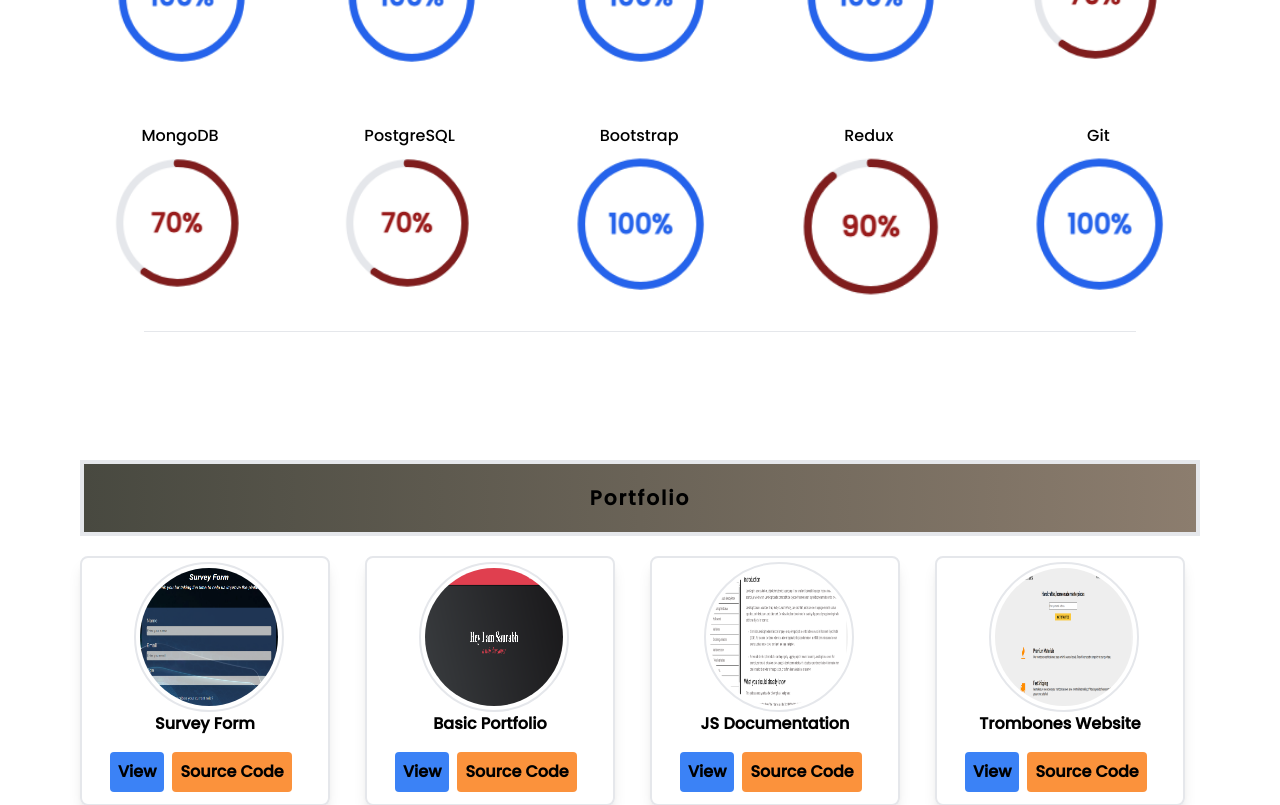
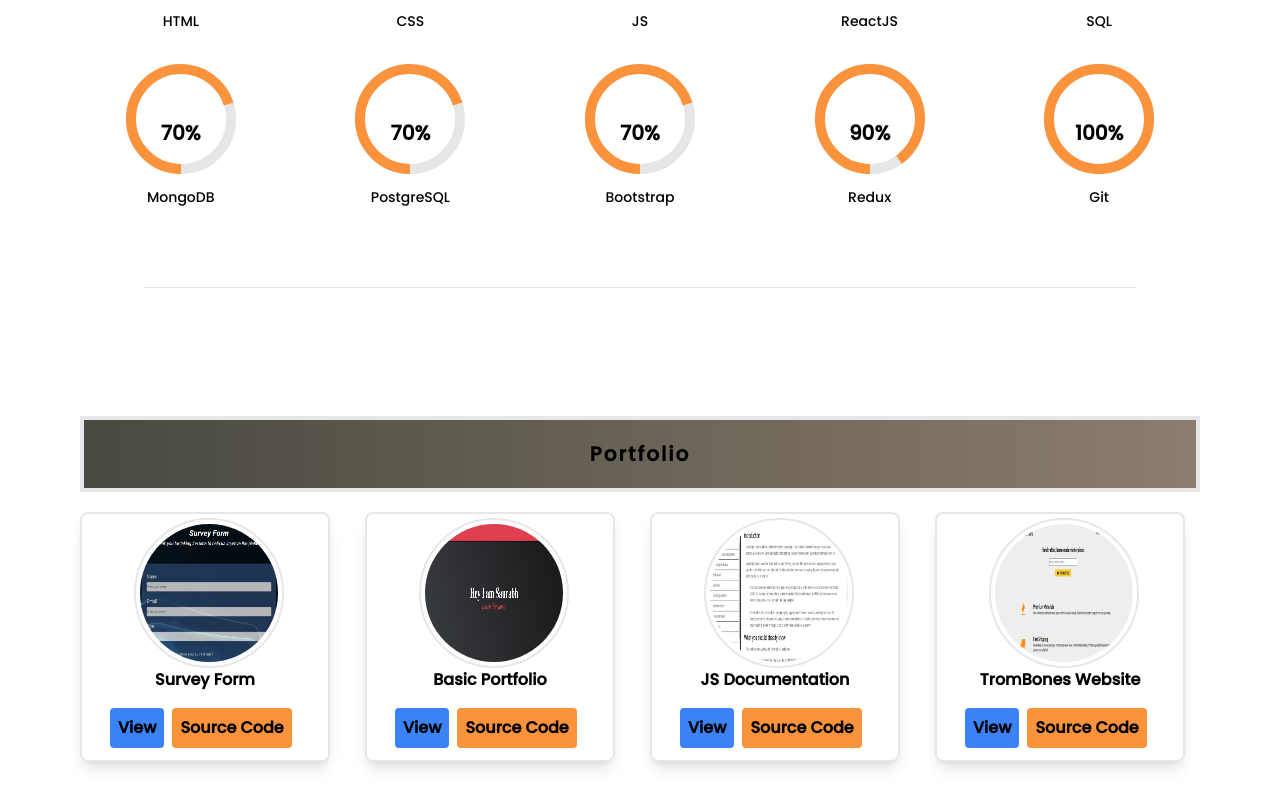
Before and after one commit to saurabhtiw24/portfolio, a React (Vite) app: page / in a window 1280 px wide. Shown: the part 1520-2325 px from the top of the page. Built offline with nearby package versions, Linux system fonts and the light colour scheme.

Commit message:
Updated code

```diff
--- a/src/components/About.jsx
+++ b/src/components/About.jsx
@@ -1,61 +1,49 @@
-import React from 'react'
-import sseventy from "../../src/assets/sseventy.png"
-import snintey from "../../src/assets/snintey.png"
-import shundred from "../../src/assets/shundred.png"
+import React, { useState, useEffect } from 'react'
+import CircularProgressBar from "./CircularProgressBar";
 
 function About() {
-  const cardItems=[
-      {
-        id:1,
-        logo:shundred,
-        name:"HTML"
-      },
-      {
-        id:2,
-        logo:shundred,
-        name:"CSS"
-      },
-      {
-        id:3,
-        logo:shundred,
-        name:"JS"
-      },
-      {
-        id:4,
-        logo:shundred,
-        name:"ReactJS"
-      },
-      {
-        id:5,
-        logo:sseventy,
-        name:"SQL"
-      },
-      {
-        id:6,
-        logo:sseventy,
-        name:"MongoDB"
-      },
-      {
-        id:7,
-        logo:sseventy,
-        name:"PostgreSQL"
-      },
-      {
-        id:8,
-        logo:shundred,
-        name:"Bootstrap"
-      },
-      {
-        id:9,
-        logo:snintey,
-        name:"Redux"
-      },
-      {
-        id:9,
-        logo:shundred,
-        name:"Git"
-      },
-    ]
+  const [percentageHTML, setPercentageHTML] = useState(0);
+  const [percentageCSS, setPercentageCSS] = useState(0);
+  const [percentageJS, setPercentageJS] = useState(0);
+  const [percentageReactJS, setPercentageReactJS] = useState(0);
+  const [percentageSQL, setPercentageSQL] = useState(0);
+  const [percentageMongoDB, setPercentageMongoDB] = useState(0);
+  const [percentagePostgreSQL, setPercentagePostgreSQL] = useState(0);
+  const [percentageBootstrap, setPercentageBootstrap] = useState(0);
+  const [percentageRedux, setPercentageRedux] = useState(0);
+  const [percentageGit, setPercentageGit] = useState(0);
+
+  useEffect(() => {
+    // Simulate animation by gradually increasing percentage
+    const interval = setInterval(() => {
+      setPercentageHTML((prev) => (prev < 100 ? prev + 1 : 100));
+      setPercentageCSS((prev) => (prev < 100 ? prev + 1 : 100));
+      setPercentageJS((prev) => (prev < 100 ? prev + 1 : 100));
+      setPercentageReactJS((prev) => (prev < 100 ? prev + 1 : 100));
+      setPercentageSQL((prev) => (prev < 85 ? prev + 1 : 85));
+      setPercentageMongoDB((prev) => (prev < 70 ? prev + 1 : 70));
+      setPercentagePostgreSQL((prev) => (prev < 70 ? prev + 1 : 70));
+      setPercentageBootstrap((prev) => (prev < 70 ? prev + 1 : 70));
+      setPercentageRedux((prev) => (prev < 90 ? prev + 1 : 90));
+      setPercentageGit((prev) => (prev < 100 ? prev + 1 : 100));
+    }, 20); // Update every 20ms
+
+    return () => clearInterval(interval);
+  }, []);
+
+  useEffect(() => {
+    // Simulate animation by gradually increasing percentage
+    const interval = setInterval(() => {
+      setPercentageReact((prev) => (prev < 90 ? prev + 1 : 90));
+      setPercentageJS((prev) => (prev < 80 ? prev + 1 : 80));
+      setPercentageCSS((prev) => (prev < 70 ? prev + 1 : 70));
+      setPercentageNode((prev) => (prev < 85 ? prev + 1 : 85));
+    }, 20); // Update every 20ms
+
+    return () => clearInterval(interval);
+  }, []);
+
+
   return (
     <>
       <div name="About" className='max-w-screen-2xl container mx-auto md:px-20 my-24 md:my-24 space-x-5'>
@@ -74,19 +62,42 @@ function About() {
       {/* Skill section */}
     <div className='max-w-screen-2xl container mx-auto md:px-20 mt-32'>
       <div>
-      <h1 className='bg-gradient-to-r from-navcol to-navcoll font-bold text-xl box-content py-4 border-4 text-center md:py-5 tracking-widest'>SKILLS</h1>
-        <div className='grid grid-cols-2 md:grid-cols-5 gap-7 my-5'>{
-          cardItems.map(({id,logo,name}) => (
-            <div className='flex flex-col items-center justify-center md:w-[200px] md:h-[200px] p-1' key={id}>
-                <div className=''>{name}</div>
-                <img src={logo} className='md:w-[150px] md:h-[150px] w-[150px] md:mx-16'/>
-            </div>
-          ))
-          }
+        <h1 className='bg-gradient-to-r from-navcol to-navcoll font-bold text-xl box-content py-4 border-4 text-center md:py-5 tracking-widest'>SKILLS</h1>
+        <div className='grid grid-cols-2 md:grid-cols-5 gap-7 my-5'>
+        <div className="flex justify-center">
+          <CircularProgressBar percentage={percentageHTML} skillName="HTML" />
+        </div>
+        <div className="flex justify-center">
+          <CircularProgressBar percentage={percentageCSS} skillName="CSS" />
+        </div>
+        <div className="flex justify-center">
+          <CircularProgressBar percentage={percentageJS} skillName="JS" />
+        </div>
+        <div className="flex justify-center">
+          <CircularProgressBar percentage={percentageReactJS} skillName="ReactJS" />
+        </div>
+        <div className="flex justify-center">
+          <CircularProgressBar percentage={percentageSQL} skillName="SQL" />
+        </div>
+        <div className="flex justify-center">
+          <CircularProgressBar percentage={percentageMongoDB} skillName="MongoDB" />
+        </div>
+        <div className="flex justify-center">
+          <CircularProgressBar percentage={percentagePostgreSQL} skillName="PostgreSQL" />
+        </div>
+        <div className="flex justify-center">
+          <CircularProgressBar percentage={percentageBootstrap} skillName="Bootstrap" />
+        </div>
+        <div className="flex justify-center">
+          <CircularProgressBar percentage={percentageRedux} skillName="Redux" />
+        </div>
+        <div className="flex justify-center">
+          <CircularProgressBar percentage={percentageGit} skillName="Git" />
         </div>
         </div>
+      </div>
     </div>
-    <hr className='mx-14 md:mx-36'  />
+    <hr className='mx-14 md:mx-36 mt-20'  />
   </>
   )
 }
--- /dev/null
+++ b/src/components/CircularProgressBar.jsx
@@ -0,0 +1,46 @@
+import React, { useEffect, useState } from "react";
+
+const CircularProgressBar = ({ percentage, skillName }) => {
+  const radius = 50; // Radius of the circle
+  const strokeWidth = 10; // Width of the progress circle
+  const circumference = 2 * Math.PI * radius; // Circumference of the circle
+  const [offset, setOffset] = useState(circumference);
+
+  useEffect(() => {
+    // Animate the circular progress bar by updating the stroke-dashoffset
+    const targetOffset = circumference - (percentage / 100) * circumference;
+    setOffset(targetOffset);
+  }, [percentage, circumference]);
+
+  return (
+    <div className="flex flex-col items-center justify-center relative">
+      <svg width="120" height="120" className="transform rotate-90">
+        {/* Background circle */}
+        <circle
+          cx="60"
+          cy="60"
+          r={radius}
+          stroke="#e6e6e6"
+          strokeWidth={strokeWidth}
+          fill="none"
+        />
+        {/* Progress circle */}
+        <circle
+          cx="60"
+          cy="60"
+          r={radius}
+          stroke="#fb923c"
+          strokeWidth={strokeWidth}
+          fill="none"
+          strokeDasharray={circumference}
+          strokeDashoffset={offset}
+          className="transition-all duration-1000 ease-out"
+        />
+      </svg>
+      <div className="absolute text-center text-xl font-bold">{`${percentage}%`}</div>
+      <div className="mt-2 text-sm">{skillName}</div>
+    </div>
+  );
+};
+
+export default CircularProgressBar;
--- a/src/components/Navbar.jsx
+++ b/src/components/Navbar.jsx
@@ -29,8 +29,8 @@ function Navbar() {
     ]
   return (
     <>
-    <div className='bg-gradient-to-r from-navcol to-navcoll max-w-full container mx-auto px-4 md:px-20 h-12 fixed top-0 left-0 right-0'>
-        <div className='flex md:items-center md:justify-center justify-end items-center h-10'>
+    <div className='bg-gradient-to-r from-navcol to-navcoll max-w-full container mx-auto px-4 md:px-20 h-12 fixed top-0 left-0 z-20 right-0'>
+        <div className='flex md:items-center md:justify-center justify-end items-center h-12'>
             {/* Desktop Navbar */}
             <div>
                 <ul className='hidden items-center md:flex space-x-8'>
--- a/src/components/Portfolio.jsx
+++ b/src/components/Portfolio.jsx
@@ -5,49 +5,48 @@ import pic2 from "../../src/assets/proj3.png"
 import pic3 from "../../src/assets/proj4.png"
 
 function Portfolio() {
-  const cardItems=[
-    {
-      id:1,
-      logo:piic,
-      name:"Survey Form"
-    },
-    {
-      id:2,
-      logo:pic1,
-      name:"Basic Portfolio"
-    },
-    {
-      id:3,
-      logo:pic2,
-      name:"JS Documentation"
-    },
-    {
-      id:4,
-      logo:pic3,
-      name:"Trombones Website"
-    },
-  ]
   return (
     <>
     <div name="Portfolio" className='max-w-screen-2xl container mx-auto md:px-20 mt-32'>
       <div>
         <h1 className='bg-gradient-to-r from-navcol to-navcoll font-bold text-xl box-content p-4 border-4 text-center md:py-5 tracking-widest'>Portfolio</h1>
-        <div className='grid grid-cols-1 md:grid-cols-4 gap-5 my-5'>{
-          cardItems.map(({id,logo,name}) => (
-            <div className='md:w-[250px] md:h-[250px] border-[2px] rounded-lg shadow-lg p-1 cursor-pointer hover:scale-110 duration-300' key={id}>
-              <img src={logo} className='md:w-[150px] md:h-[150px] w-full h-[120px] md:mx-12 p-1 md:rounded-full border-[2px]'/>
-              <div className='font-bold px-4 text-center'>{name}</div>
+        <div className='grid grid-cols-1 md:grid-cols-4 gap-5 my-5'>
+            <div className='md:w-[250px] md:h-[250px] border-[2px] rounded-lg shadow-lg p-1 cursor-pointer hover:scale-110 duration-300'>
+              <img src={piic} className='md:w-[150px] md:h-[150px] w-full h-[120px] md:mx-12 p-1 md:rounded-full border-[2px]'/>
+              <div className='font-bold px-4 text-center'>Survey Form</div>
               <div className='md:px-6 px-24 py-4 space-x-2 md:justify-around'>
                 <a href="https://codepen.io/saurabh-tiwari-the-lessful/full/NWZjpwZ" target='_blank'><button  className='bg-blue-500 hover:bg-gray-700 text-black hover:text-white font-bold px-2 py-2 rounded'>View</button></a>
                 <a href="https://codepen.io/saurabh-tiwari-the-lessful/pen/NWZjpwZ" target='_blank'><button className='bg-orange-400 hover:bg-orange-800 text-black hover:text-white font-bold px-2 py-2 rounded'>Source Code</button></a>
               </div>
             </div>
-          ))
-          }
+            <div className='md:w-[250px] md:h-[250px] border-[2px] rounded-lg shadow-lg p-1 cursor-pointer hover:scale-110 duration-300'>
+              <img src={pic1} className='md:w-[150px] md:h-[150px] w-full h-[120px] md:mx-12 p-1 md:rounded-full border-[2px]'/>
+              <div className='font-bold px-4 text-center'>Basic Portfolio</div>
+              <div className='md:px-6 px-24 py-4 space-x-2 md:justify-around'>
+                <a href="https://codepen.io/saurabh-tiwari-the-lessful/full/gOQpZwR" target='_blank'><button  className='bg-blue-500 hover:bg-gray-700 text-black hover:text-white font-bold px-2 py-2 rounded'>View</button></a>
+                <a href="https://codepen.io/saurabh-tiwari-the-lessful/pen/gOQpZwR" target='_blank'><button className='bg-orange-400 hover:bg-orange-800 text-black hover:text-white font-bold px-2 py-2 rounded'>Source Code</button></a>
+              </div>
+            </div>
+            <div className='md:w-[250px] md:h-[250px] border-[2px] rounded-lg shadow-lg p-1 cursor-pointer hover:scale-110 duration-300'>
+              <img src={pic2} className='md:w-[150px] md:h-[150px] w-full h-[120px] md:mx-12 p-1 md:rounded-full border-[2px]'/>
+              <div className='font-bold px-4 text-center'>JS Documentation</div>
+              <div className='md:px-6 px-24 py-4 space-x-2 md:justify-around'>
+                <a href="https://codepen.io/saurabh-tiwari-the-lessful/full/XWxPROw" target='_blank'><button  className='bg-blue-500 hover:bg-gray-700 text-black hover:text-white font-bold px-2 py-2 rounded'>View</button></a>
+                <a href="https://codepen.io/saurabh-tiwari-the-lessful/pen/XWxPROw" target='_blank'><button className='bg-orange-400 hover:bg-orange-800 text-black hover:text-white font-bold px-2 py-2 rounded'>Source Code</button></a>
+              </div>
+            </div>
+            <div className='md:w-[250px] md:h-[250px] border-[2px] rounded-lg shadow-lg p-1 cursor-pointer hover:scale-110 duration-300'>
+              <img src={pic3} className='md:w-[150px] md:h-[150px] w-full h-[120px] md:mx-12 p-1 md:rounded-full border-[2px]'/>
+              <div className='font-bold px-4 text-center'>TromBones Website</div>
+              <div className='md:px-6 px-24 py-4 space-x-2 md:justify-around'>
+                <a href="https://codepen.io/saurabh-tiwari-the-lessful/full/OJydRjM" target='_blank'><button  className='bg-blue-500 hover:bg-gray-700 text-black hover:text-white font-bold px-2 py-2 rounded'>View</button></a>
+                <a href="https://codepen.io/saurabh-tiwari-the-lessful/pen/OJydRjM" target='_blank'><button className='bg-orange-400 hover:bg-orange-800 text-black hover:text-white font-bold px-2 py-2 rounded'>Source Code</button></a>
+              </div>
+            </div>
         </div>
         </div>
     </div>
-    <hr className='mx-14 my-10 md:mx-36'  />
+    <hr className='mx-14 md:mx-36 mt-20'  />
     </>
   )
 }
```
Also changed, not shown: package.json (+10 -1 lines), 2 other files (tests, documents, lock files or other folders).
